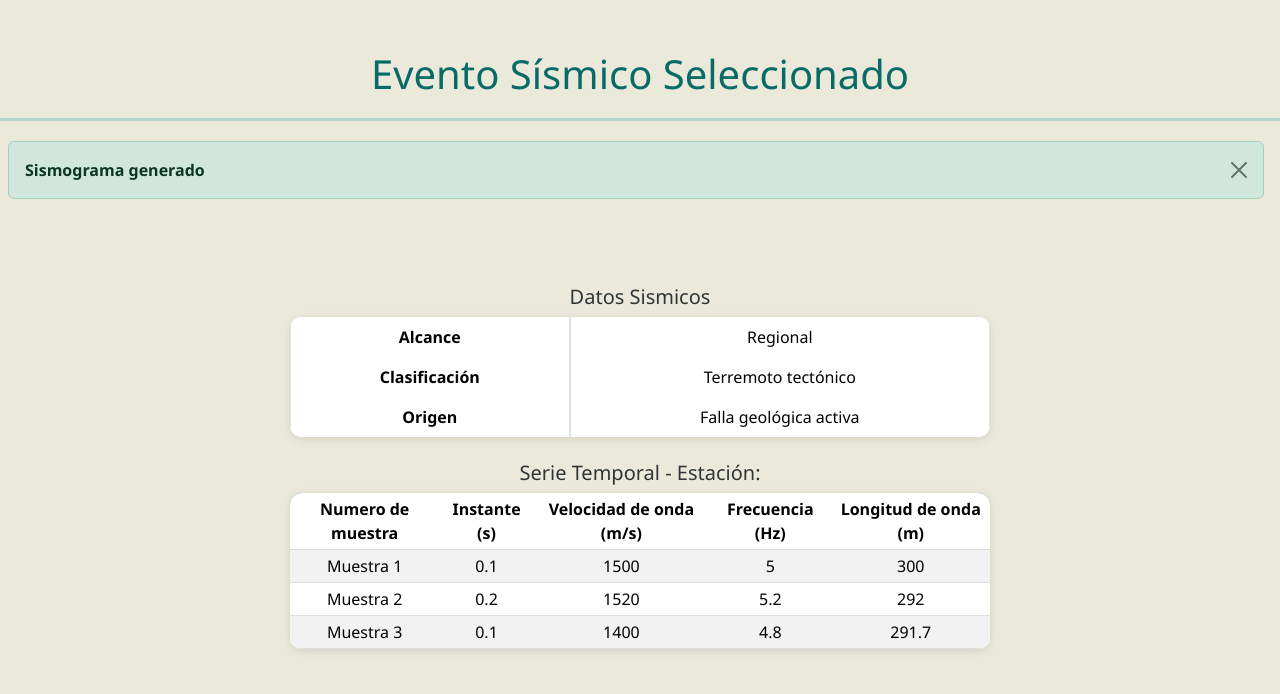
After one commit to SalvaM1/PPAI-DSI, a Flask app: template templates/evento_detalle.html in a window 1280 px wide. The commit adds this page. Shown: the top 694 px of the page. Run offline with Flask 3, Linux system fonts and the light colour scheme; the template is opened without the code that fills it, so the values that code supplies are empty.

Commit message:
mostrar detalles eventos genericos

```diff
--- a/app.py
+++ b/app.py
@@ -1,33 +1,49 @@
-from flask import Flask, render_template
+from flask import Flask, render_template, request, abort
 from datos import crear_eventos
 from gestor import Gestor
-from modelos import Interfaz
+from modelos import *
 
-# Crear datos al iniciar la aplicación
+app = Flask(__name__)
+
+# Cargamos los eventos y creamos el gestor
 eventos = crear_eventos()
+# Si crear_eventos no asigna id, hazlo aquí:
+for idx, e in enumerate(eventos, start=1):
+    setattr(e, 'id', idx)
 
-# Inicializar Flask y componentes
-app = Flask(__name__)
 gestor = Gestor(eventos)
 interfaz = Interfaz()
 
 @app.route('/')
 def index():
-    # Muestra la página inicial con el botón
     return render_template('index.html')
 
 @app.route('/eventos')
 def mostrar_eventos():
-    # Obtiene eventos pendientes y renderiza la tabla
     eventos_pendientes = gestor.solicitar_seleccion()
     return interfaz.mostrar_eventos(eventos_pendientes)
 
-@app.route('/revisar/<int:evento_id>', methods=['POST'])
-def revisar_evento(evento_id):
-    # PRIMERO CAMBIAR EL ESTADO DEL EVENTO SELECCIONADO
-    # Lógica para procesar la revisión (cambiar estado, etc.)
-    # Aquí podrías usar gestor.agregar_cambio_estado(...) o similar
-    return f"Evento {evento_id} seleccionado para revisión."
+@app.route('/revisar', methods=['GET'])
+def revisar_evento():
+    # 1) Leer id desde la query string
+    id_str = request.args.get('id')
+    if not id_str:
+        abort(400, "Falta el parámetro 'id'")
+    try:
+        evento_id = int(id_str)
+    except ValueError:
+        abort(400, "Parámetro 'id' inválido")
+
+    # 2) Buscar el evento
+    evento = next((e for e in gestor.eventos if getattr(e, 'id', None) == evento_id), None)
+    if not evento:
+        abort(404, f"No existe evento con id {evento_id}")
+
+    # 3) Cambiar estado del evento a bloqueado creando un nuevo cambio estado para el evento que tiene el id de la uri, usando un metodo en la clase gestor
+    gestor.bloquearEventoSismico(evento)
+
+    # 3) Renderizar la plantilla de detalle
+    return render_template('evento_detalle.html', e=evento)
 
 if __name__ == '__main__':
     app.run(debug=True)
--- /dev/null
+++ b/static/detalle.css
@@ -0,0 +1,57 @@
+body {
+    background-color: #ebe9da;
+    font-family: 'Segoe UI', Tahoma, Geneva, Verdana, sans-serif;
+}
+
+h1 {
+    color: #096B68;
+    text-align: center;
+    margin-top: 50px;
+}
+
+hr {
+    border-top: 3px solid #129990;
+    width: 100%;
+    margin: 20px auto;
+}
+
+.card-body {
+    max-width: 1000px;
+    margin: auto;
+    padding: 30px;
+}
+
+table {
+    margin: 0 auto 30px auto;
+    width: 95%;
+    max-width: 700px;
+    background-color: #fff;
+    border-radius: 12px;
+    overflow: hidden;
+    box-shadow: 0 2px 8px rgba(0,0,0,0.1);
+    border-collapse: separate;
+    border-spacing: 0;
+}
+
+table thead {
+    background-color: #129990;
+    color: white;
+    text-align: center;
+    font-weight: bold;
+}
+
+table th, table td {
+    padding: 12px 16px;
+    text-align: center;
+    border-bottom: 1px solid #ddd;
+}
+
+table tbody tr:nth-child(even) {
+    background-color: #f3f3f3;
+}
+
+h5 {
+    text-align: center;
+    color: #303636;
+    margin-top: 40px;
+}
--- /dev/null
+++ b/templates/evento_detalle.html
@@ -0,0 +1,80 @@
+<!DOCTYPE html>
+<html lang="es">
+<head>
+    <meta charset="UTF-8" />
+    <meta name="viewport" content="width=device-width, initial-scale=1.0">
+    <link href="https://cdn.jsdelivr.net/npm/bootstrap@5.3.6/dist/css/bootstrap.min.css" rel="stylesheet">
+    <link rel="stylesheet" href="../static/detalle.css">
+    <title>Estación Sismológica</title>
+</head>
+<body>
+    <h1>Evento Sísmico Seleccionado</h1>
+    <hr>
+    <div class="alert alert-success alert-dismissible fade show ms-2 mx-3" role="alert">
+        <strong>Sismograma generado</strong>
+        <button type="button"
+                class="btn-close"
+                data-bs-dismiss="alert"
+                aria-label="Cerrar"></button>
+      </div>
+    <div class="card-body">
+        <!-- Datos generales del evento sísmico -->
+        <h5>Datos Sismicos</h5>
+        <table class="table table-bordered">
+            <tr>
+                <th>Alcance</th>
+                <td>Regional</td>
+            </tr>
+            <tr>
+                <th>Clasificación</th>
+                <td>Terremoto tectónico</td>
+            </tr>
+            <tr>
+                <th>Origen</th>
+                <td>Falla geológica activa</td>
+            </tr>
+        </table>
+
+        <!-- Series temporales agrupadas en una sola tabla -->
+        <h5 class="mt-4">Serie Temporal - Estación: </h5> <!-- TODO: Aquí se puede agregar el nombre de la estación -->
+
+        <table class="table table-sm table-striped">
+            <thead>
+                <tr>
+                    <th>Numero de muestra</th>
+                    <th>Instante (s)</th>
+                    <th>Velocidad de onda (m/s)</th>
+                    <th>Frecuencia (Hz)</th>
+                    <th>Longitud de onda (m)</th>
+                </tr>
+            </thead>
+            <tbody>
+                <!-- Ejemplos para estación Córdoba -->
+                <tr>
+                    <td>Muestra 1</td>
+                    <td>0.1</td>
+                    <td>1500</td>
+                    <td>5</td>
+                    <td>300</td>
+                </tr>
+                <tr>
+                    <td>Muestra 2 </td>
+                    <td>0.2</td>
+                    <td>1520</td>
+                    <td>5.2</td>
+                    <td>292</td>
+                </tr>
+                <tr>
+                    <td>Muestra 3</td>
+                    <td>0.1</td>
+                    <td>1400</td>
+                    <td>4.8</td>
+                    <td>291.7</td>
+                </tr>
+            </tbody>
+        </table>
+    </div>
+
+    <script src="https://cdn.jsdelivr.net/npm/bootstrap@5.3.6/dist/js/bootstrap.bundle.min.js"></script>
+</body>
+</html>
```
Also changed, not shown: datos.py (+100 -45 lines), gestor.py (+9 -0 lines), modelos.py (+21 -7 lines), templates/eventos.html (+9 -3 lines).
